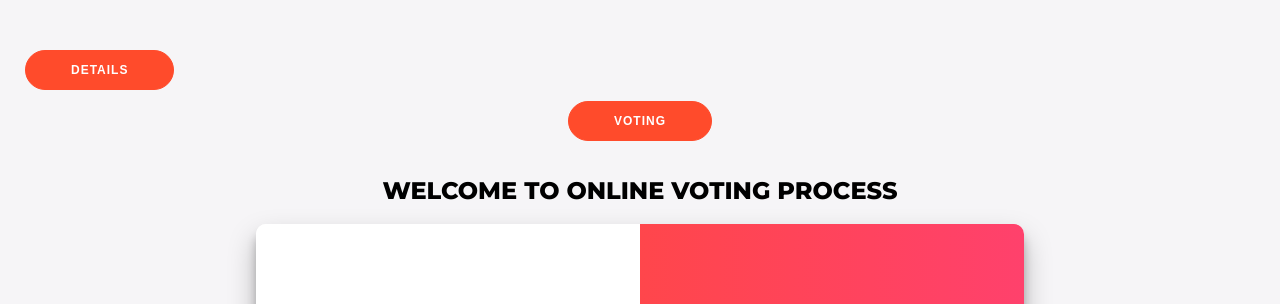
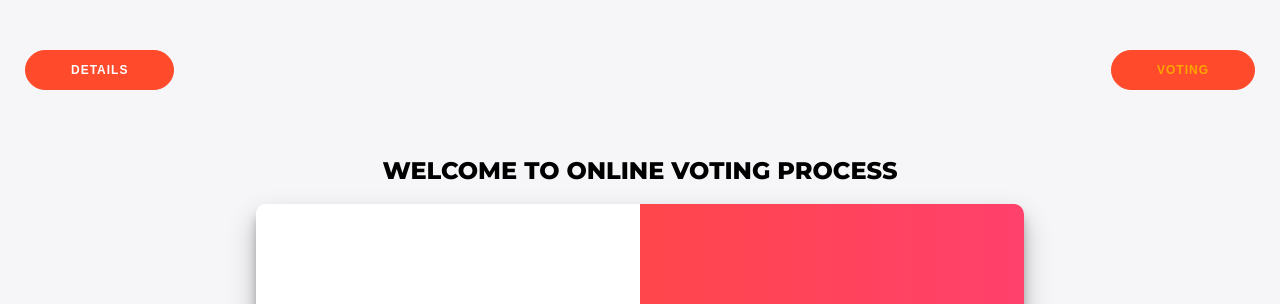
Before and after one commit to gunjan121/votingsystemHOSTING, a plain HTML site: page index.html in a window 1280 px wide. Shown: the top 304 px of the page. Drawn offline with Linux system fonts and the light colour scheme.

Commit message:
Update index.html

```diff
--- a/index.html
+++ b/index.html
@@ -247,7 +247,7 @@ input {
 
 
 <a href="voting.html">
-	<button>Voting</button>
+	<button style="position:absolute; top:50px;right:25px;color:orange;">Voting</button>
 </a>
 
 
```
